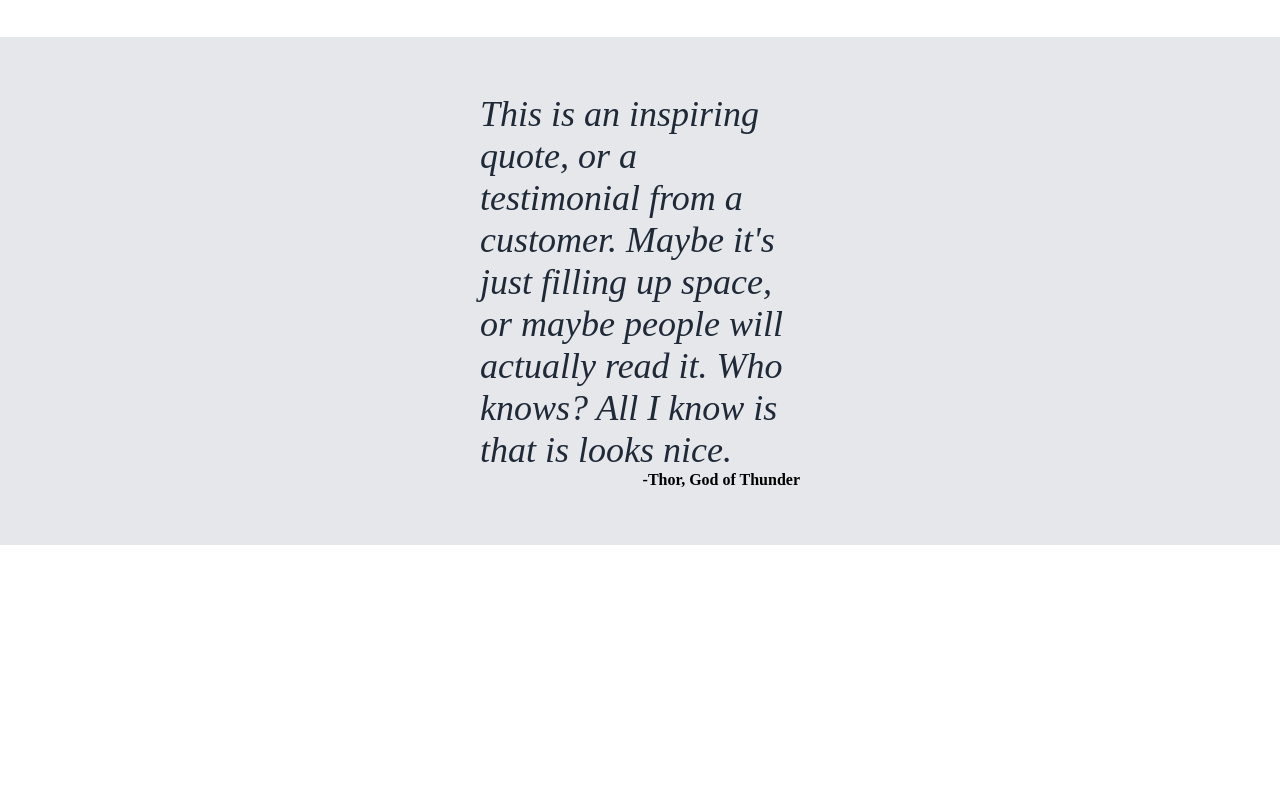
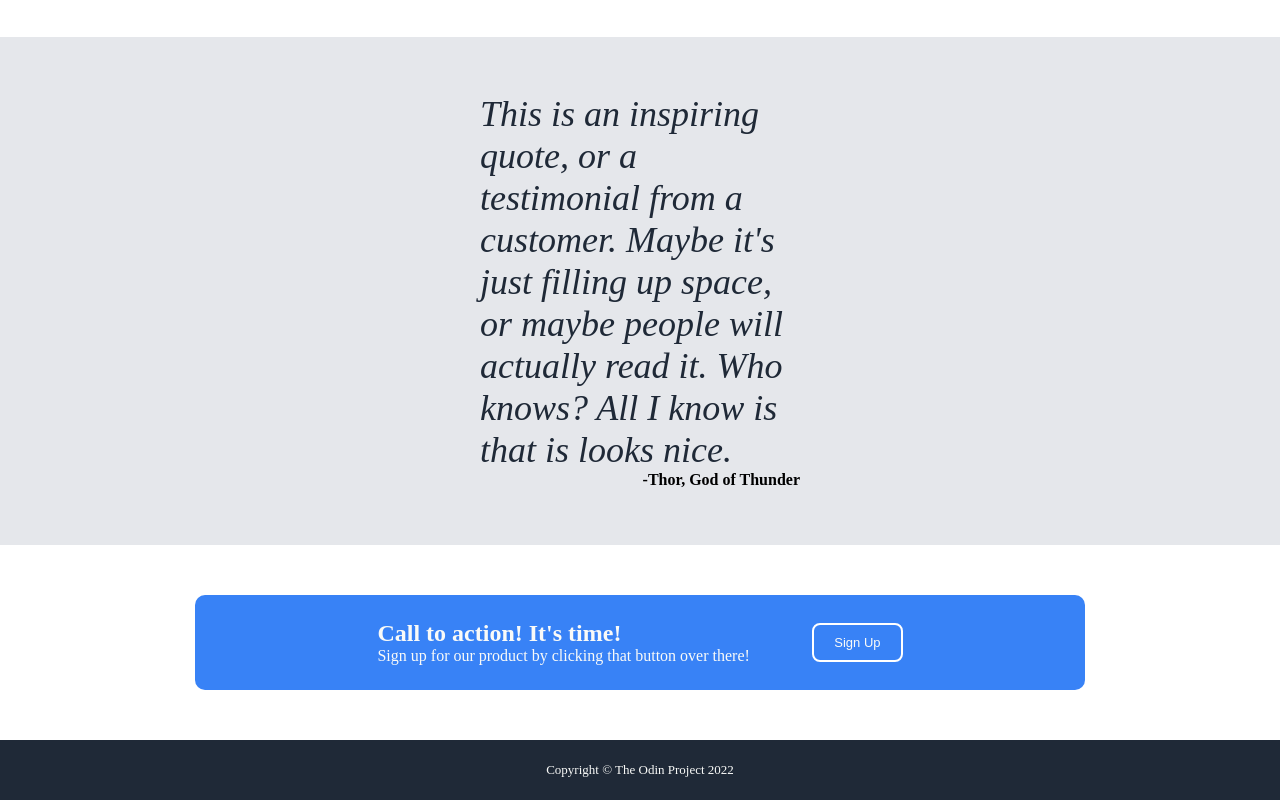
Before and after one commit to CRSpeight/Odin-Foundations-Landing-Page, a plain HTML site: page index.html in a window 1280 px wide. Shown: the part 594-1394 px from the top of the page. Before the commit the page ends 1139 px from the top, so only its background shows below. Drawn offline with Linux system fonts and the light colour scheme.

Commit message:
initial  requirements complete

```diff
--- a/index.html
+++ b/index.html
@@ -53,5 +53,20 @@
         </quote>
         <div class="signature">-Thor, God of Thunder</div>
     </div>
+    <div class="callToActionSection">
+        <div class="callToActionBox">
+            <div class="ctaLeft">
+                <h2>Call to action! It's time!</h2>
+                Sign up for our product by clicking that button over there!
+            </div>
+            <div class="ctaRight">
+                <button>Sign Up</button>
+            </div>
+        </div>
+    </div>
+
+    <div class="footer">
+        Copyright © The Odin Project 2022
+    </div>
 </body>
 </html>
--- a/styles.css
+++ b/styles.css
@@ -120,3 +120,49 @@ quote{
     font-weight: bold;
     text-align: right;
 }
+.footer{
+    display: flex;
+    align-items: center;
+    justify-content: center;
+    height: 60px;
+    background-color: #1F2937;
+    color: #F9FAF8;
+    font-size: small;
+}
+
+.callToActionSection{
+    margin: 50px;
+    display: flex;
+    justify-content: center;
+
+}
+
+.callToActionBox{
+    background-color: #3882F6;
+    color: #F9FAF8;
+    padding: 25px 150px;
+    display: flex;
+    gap: 30px;
+    width: 50%;
+    border-radius: 10px;
+    justify-content: space-evenly;
+}
+.ctaLeft{
+    display: flex;
+    flex-direction: column;
+
+}
+
+h2{
+    margin: 0;
+}
+
+.ctaRight{
+    display: flex;
+    align-items: center;
+}
+
+.ctaRight > button{
+    font-size: small;
+    border: 2px solid white;
+}
```
